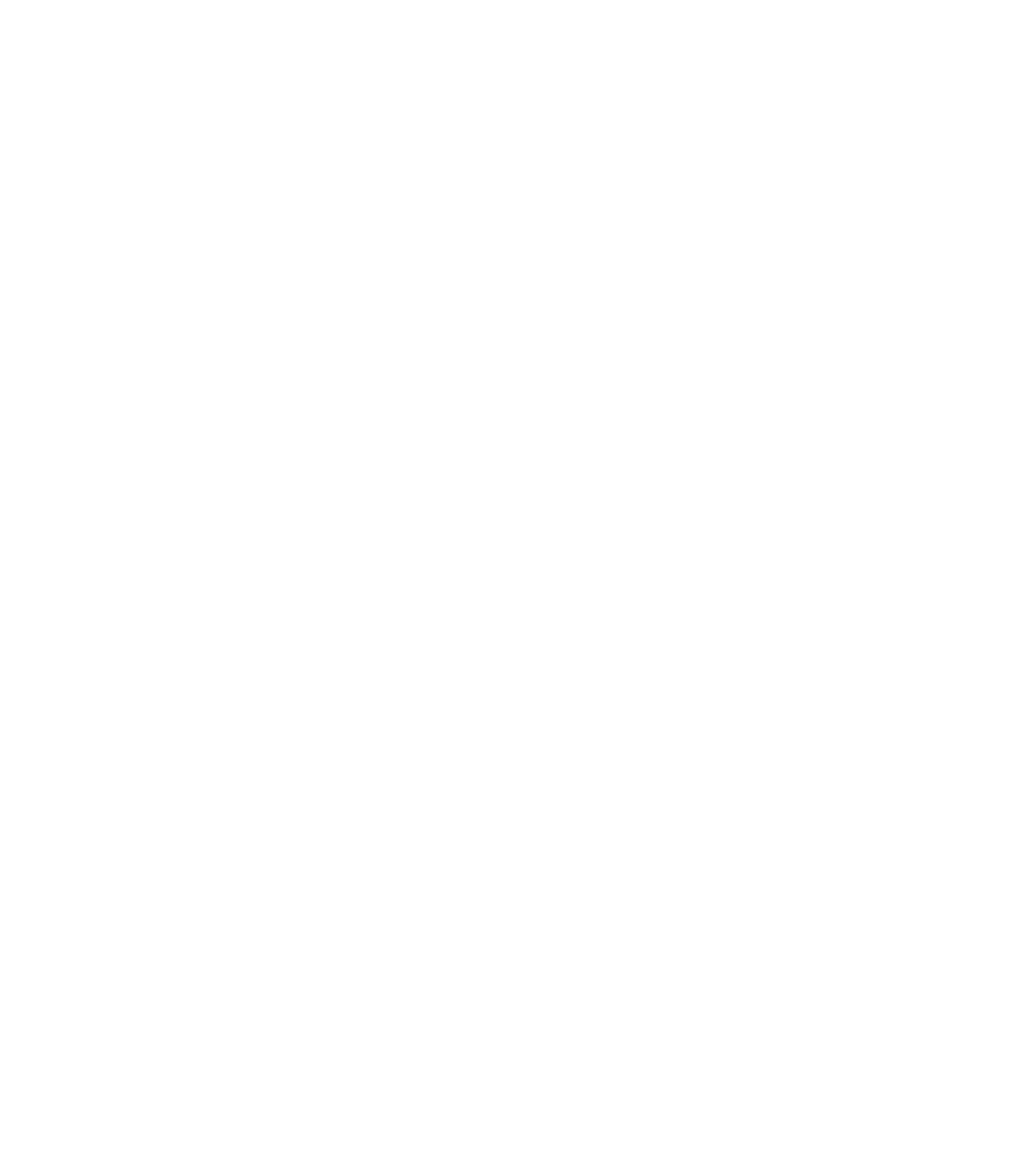
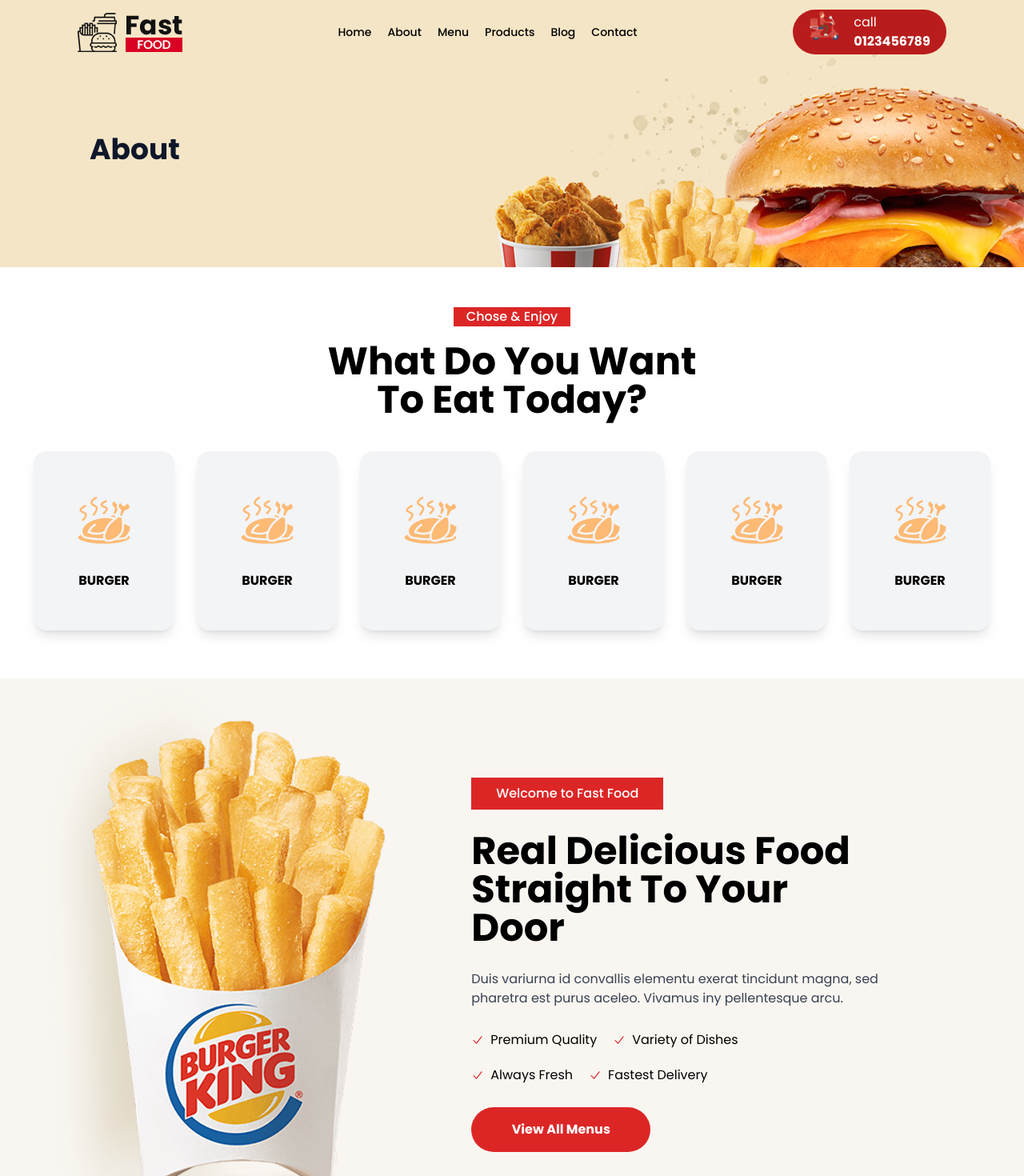
Before and after one commit to YousufMohammadi/restaurant-website, a React (Vite) app: page /about in a window 1280 px wide. Before the commit this address had no page. Shown: the top 1470 px of the page at 80% size. Before the commit the page ends 800 px from the top, so only its background shows below. Built offline with nearby package versions, Linux system fonts and the light colour scheme.

Commit message:
about page created

```diff
--- a/src/App.css
+++ b/src/App.css
@@ -17,3 +17,13 @@
   bottom: 0;
   left: 0;
 }
+.cocumbar {
+  width: 100%;
+  height: 500px;
+  background: url('../src/assets/header-info.jpg');
+  background-repeat: no-repeat;
+  position: absolute;
+  left: 0;
+  top: 0;
+  z-index: -1;
+}
--- a/src/App.jsx
+++ b/src/App.jsx
@@ -1,12 +1,16 @@
-import { BrowserRouter as Router, Routes, Route } from "react-router-dom";
-import "./App.css";
-import Home from "./Pages/Home";
+import { BrowserRouter as Router, Routes, Route } from 'react-router-dom';
+import './App.css';
+import Home from './Pages/Home';
+import About from './Pages/About';
 
 function App() {
   return (
     <Router>
       <Routes>
         <Route path="/" element={<Home />} />
+        <Route path="/home" element={<Home />} />
+        <Route path="*" element={<Home />} />
+        <Route path="/about" element={<About />} />
       </Routes>
     </Router>
   );
--- /dev/null
+++ b/src/Components/Cocumbar.jsx
@@ -0,0 +1,11 @@
+function Cocumbar() {
+  return (
+    <section className="cocumbar">
+      <span className="absolute left-28 top-1/3 font-poppins text-4xl font-bold text-slate-900">
+        About
+      </span>
+    </section>
+  );
+}
+
+export default Cocumbar;
--- a/src/Components/Header.jsx
+++ b/src/Components/Header.jsx
@@ -1,50 +1,54 @@
-import logo from "../assets/logo.png";
-import motor from "../assets/motor.png";
+import logo from '../assets/logo.png';
+import motor from '../assets/motor.png';
 function Header() {
   return (
-		<header className="flex justify-around items-center w-full h-20 bg-transparent">
+    <header className="flex h-20 w-full items-center justify-around bg-transparent">
       <div>
         <img src={logo} alt="logo" />
       </div>
       <div className="flex justify-center gap-5">
         <a
-					href="#"
-					className="text-sm capitalize font-poppins font-medium text-black hover:text-red-400">
+          href="/home"
+          className="font-poppins text-sm font-medium capitalize text-black hover:text-red-400"
+        >
           home
         </a>
         <a
-					href="#"
-					className="text-sm capitalize font-poppins font-medium text-black hover:text-red-400">
+          href="/about"
+          className="font-poppins text-sm font-medium capitalize text-black hover:text-red-400"
+        >
           about
         </a>
         <a
           href="#"
-					className="text-sm capitalize font-poppins font-medium text-black hover:text-red-400">
+          className="font-poppins text-sm font-medium capitalize text-black hover:text-red-400"
+        >
           menu
         </a>
         <a
           href="#"
-					className="text-sm capitalize font-poppins font-medium text-black hover:text-red-400">
+          className="font-poppins text-sm font-medium capitalize text-black hover:text-red-400"
+        >
           products
         </a>
         <a
           href="#"
-					className="text-sm capitalize font-poppins font-medium text-black hover:text-red-400">
+          className="font-poppins text-sm font-medium capitalize text-black hover:text-red-400"
+        >
           blog
         </a>
         <a
           href="#"
-					className="text-sm capitalize font-poppins font-medium text-black hover:text-red-400">
+          className="font-poppins text-sm font-medium capitalize text-black hover:text-red-400"
+        >
           contact
         </a>
       </div>
-			<div className="flex justify-between items-center gsp-5 w-48 bg-black text-white rounded-full px-3 py-1">
-				<img src={motor} alt="motor" />
-				<div className="flex flex-col justify-between items-start">
-					<span className="font-poppins ">call</span>
-					<span className="text-red-700 font-bold font-poppins">
-						0123456789
-					</span>
+      <div className="flex w-48 items-center justify-between rounded-full bg-red-700 px-5 py-1 text-white">
+        <img src={motor} alt="motor" className="animate-bounce" />
+        <div className="flex flex-col items-start justify-between">
+          <span className="font-poppins">call</span>
+          <span className="font-poppins font-bold text-white">0123456789</span>
         </div>
       </div>
     </header>
--- a/src/Components/SliderComponent.jsx
+++ b/src/Components/SliderComponent.jsx
@@ -1,9 +1,9 @@
-import "slick-carousel/slick/slick.css";
-import "slick-carousel/slick/slick-theme.css";
-import Slider from "react-slick";
-import slide1 from "../assets/introduction1.jpg";
-import slide2 from "../assets/introduction2.jpg";
-import slide3 from "../assets/introduction3.jpg";
+import 'slick-carousel/slick/slick.css';
+import 'slick-carousel/slick/slick-theme.css';
+import Slider from 'react-slick';
+import slide1 from '../assets/introduction1.jpg';
+import slide2 from '../assets/introduction2.jpg';
+import slide3 from '../assets/introduction3.jpg';
 
 export default function SliderComponent() {
   const settings = {
@@ -13,14 +13,14 @@ export default function SliderComponent() {
     slidesToScroll: 1,
     autoplay: true,
     autoplaySpeed: 4000,
-		className: "slide",
+    className: 'slide',
   };
   return (
     <div className="slider">
       <Slider {...settings}>
-				<img src={slide1} alt="slide" className="w-full h-screen" />
-				<img src={slide2} alt="slide" className="w-full h-screen" />
-				<img src={slide3} alt="slide" className="w-full h-screen" />
+        <img src={slide1} alt="slide" className="h-screen w-full" />
+        <img src={slide2} alt="slide" className="h-screen w-full" />
+        <img src={slide3} alt="slide" className="h-screen w-full" />
       </Slider>
     </div>
   );
--- /dev/null
+++ b/src/Pages/About.jsx
@@ -0,0 +1,60 @@
+import Category from '../Components/Category';
+import Cocumbar from '../Components/Cocumbar';
+import Footer from '../Components/Footer';
+import Header from '../Components/Header';
+import offer from '../assets/welcome-burger-img.png';
+import { HiMiniCheck } from 'react-icons/hi2';
+
+function About() {
+  return (
+    <main className="h-auto w-full">
+      <Header />
+      <Cocumbar />
+      <div className="mt-56 pt-10">
+        <Category />
+      </div>
+      <div className="mx-auto flex w-full items-center justify-around bg-lightBrown">
+        <img src={offer} alt="offer" />
+        <div className="flex w-1/2 flex-col justify-start gap-7">
+          <h3 className="w-60 bg-red-600 px-5 py-2 text-center font-poppins font-medium text-white">
+            Welcome to Fast Food
+          </h3>
+          <h1 className="w-4/5 font-poppins text-5xl font-bold">
+            Real Delicious Food Straight To Your Door
+          </h1>
+          <p className="w-4/5 font-poppins text-base text-gray-700">
+            Duis variurna id convallis elementu exerat tincidunt magna, sed
+            pharetra est purus aceleo. Vivamus iny pellentesque arcu.
+          </p>
+          <div className="flex w-2/3 flex-wrap justify-start gap-5">
+            <span className="flex items-center justify-start gap-2 font-poppins text-base">
+              <HiMiniCheck className="text-red-600" />
+              Premium Quality
+            </span>
+            <span className="flex items-center justify-start gap-2 font-poppins text-base">
+              <HiMiniCheck className="text-red-600" />
+              Variety of Dishes
+            </span>
+            <span className="flex items-center justify-start gap-2 font-poppins text-base">
+              <HiMiniCheck className="text-red-600" />
+              Always Fresh
+            </span>
+            <span className="flex items-center justify-start gap-2 font-poppins text-base">
+              <HiMiniCheck className="text-red-600" />
+              Fastest Delivery
+            </span>
+          </div>
+          <a
+            href="#"
+            className="text-dark w-56 rounded-full bg-red-600 px-5 py-4 text-center font-poppins font-bold capitalize text-white hover:bg-red-400"
+          >
+            View All Menus
+          </a>
+        </div>
+      </div>
+      <Footer />
+    </main>
+  );
+}
+
+export default About;
```
Also changed, not shown: src/assets/header-info.jpg (added), src/assets/welcome-burger-img.png (added). Lines whose indentation alone changed are shown as unchanged.
